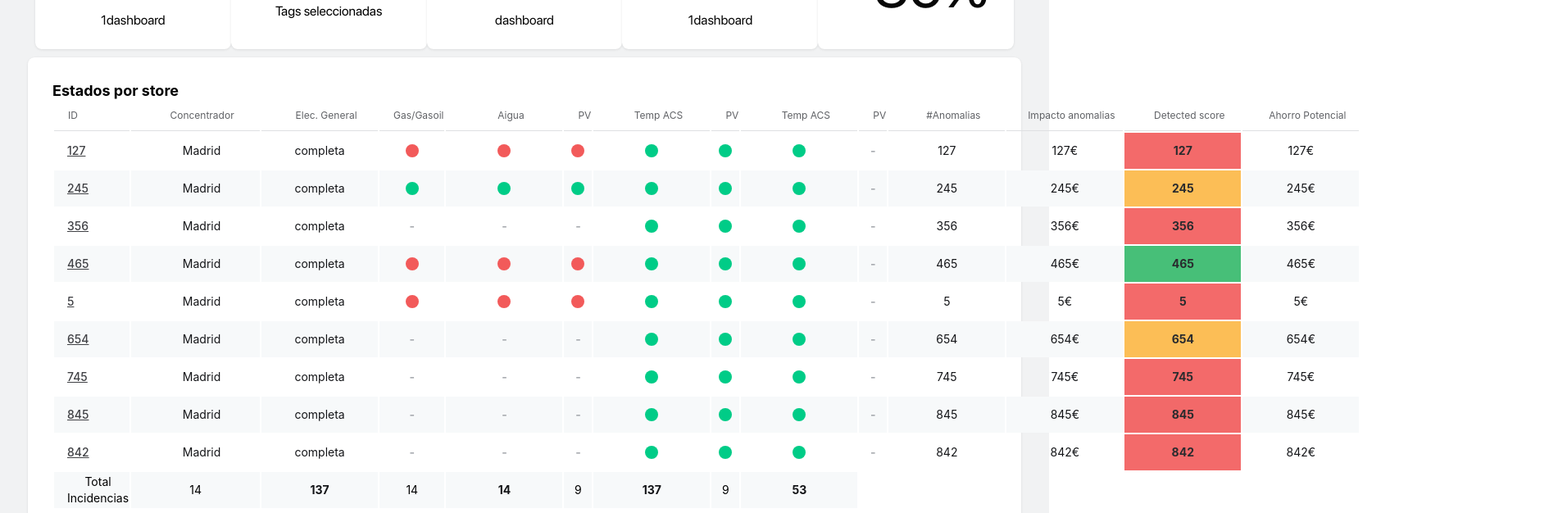
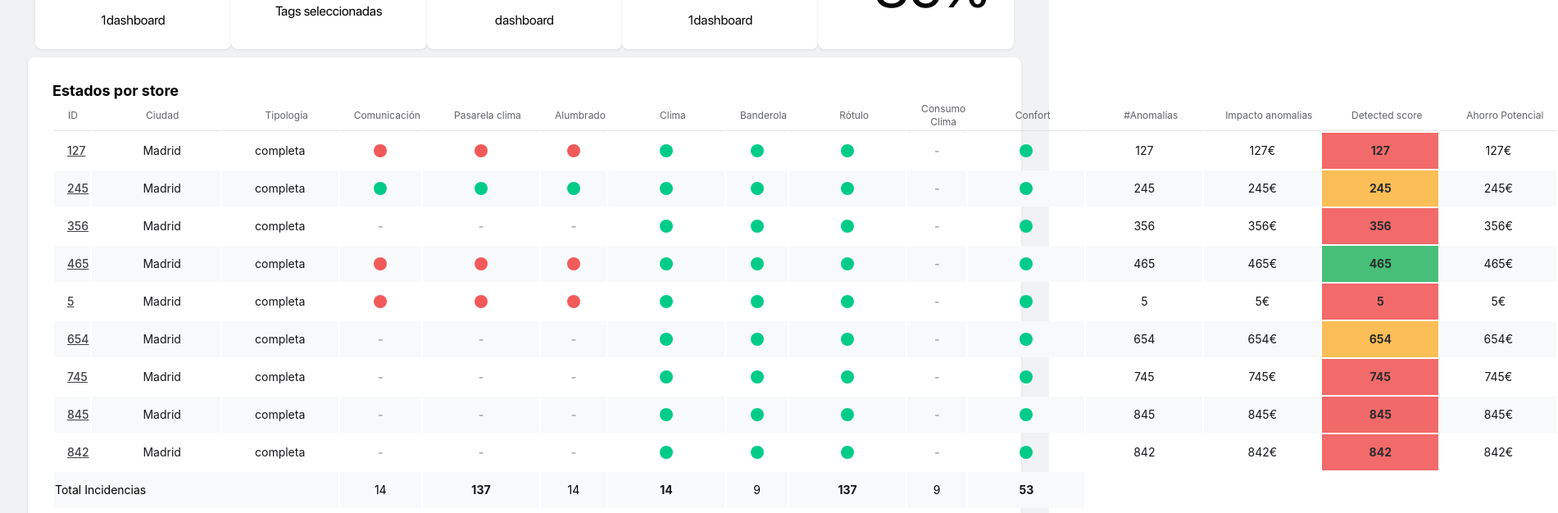
Before and after one commit to kiupets/dashboard, a React (Create React App) app: page / in a window 1280 px wide. Shown: the part 120-746 px from the top of the page at 82% size, 1901 px wide, since content can reach past the window. Built offline with nearby package versions, Linux system fonts and the light colour scheme.

Commit message:
justificar header inferior y agregar columna confort

```diff
--- a/src/components/Table/Table.jsx
+++ b/src/components/Table/Table.jsx
@@ -68,6 +68,11 @@ export const Table = () => {
             <TableData>
               <Span className="span-no-data" label="-" />
             </TableData>
+            {/* confort */}
+            <TableData>
+              <Dot style={{ backgroundColor: "#00CC87" }} />
+            </TableData>
+
             <TableData>
               <Span className="span-info" label={item.id} />
             </TableData>
@@ -89,13 +94,17 @@ export const Table = () => {
 
         {info2.map((item) => (
           <TableRow className="table-row">
-            <TableData className="table-index" style={{ width: "100%" }}>
+            <TableData colspan="3" className="table-index2" style={{ width: "100%" }}>
               <Span
                 className=""
                 style={{ cursor: "pointer" }}
                 label={item.name}
               />
             </TableData>
+
+
+
+
             {/* <TableData
               className="table-index"
               style={{ width: "100%" }}
--- a/src/components/shared/TableData/TableData.css
+++ b/src/components/shared/TableData/TableData.css
@@ -10,7 +10,10 @@
   padding-left: 16px;
 }
 
-
+.table-index2 {
+  text-align: start;
+  max-width: 108px;
+}
 
 
 .rojo-claro-inferior {
--- a/src/components/shared/TableData/TableData.jsx
+++ b/src/components/shared/TableData/TableData.jsx
@@ -1,8 +1,8 @@
 import React from "react";
 import "./TableData.css";
 
-export const TableData = ({ children, className }) => {
-  return <td className={`table-data ${className}`}>{children}</td>;
+export const TableData = ({ children, className, colspan }) => {
+  return <td colspan={colspan} className={`table-data ${className}`}>{children}</td>;
 };
 
 //  default TableData;
--- a/src/data.js
+++ b/src/data.js
@@ -79,31 +79,35 @@ export const info = [
 export const index = [
   { id: 1, name: "ID" },
   {
-    name: "Concentrador",
+    name: "Ciudad",
   },
   {
-    name: "Elec. General",
+    name: "Tipología",
   },
   {
-    name: "Gas/Gasoil",
+    name: "Comunicación",
   },
   {
-    name: "Aigua",
+    name: "Pasarela clima",
   },
   {
-    name: "PV",
+    name: "Alumbrado",
   },
   {
-    name: "Temp ACS",
+    name: "Clima",
   },
   {
-    name: "PV",
+    name: "Banderola",
   },
   {
-    name: "Temp ACS",
+    name: "Rótulo",
   },
   {
-    name: "PV",
+    name: "Consumo Clima",
+  },
+  // CONFORT
+  {
+    name: "Confort",
   },
   {
     name: "#Anomalias",
```
